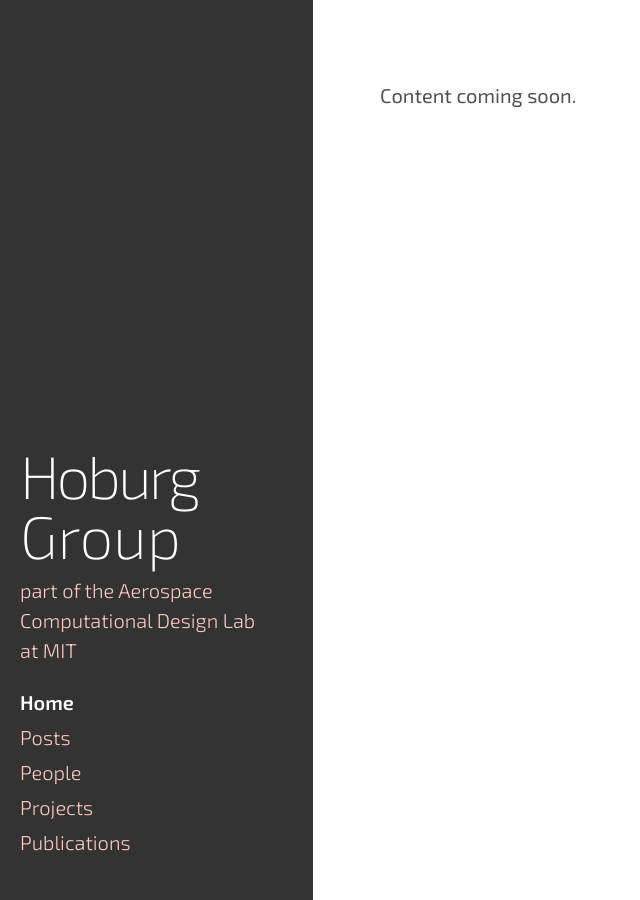
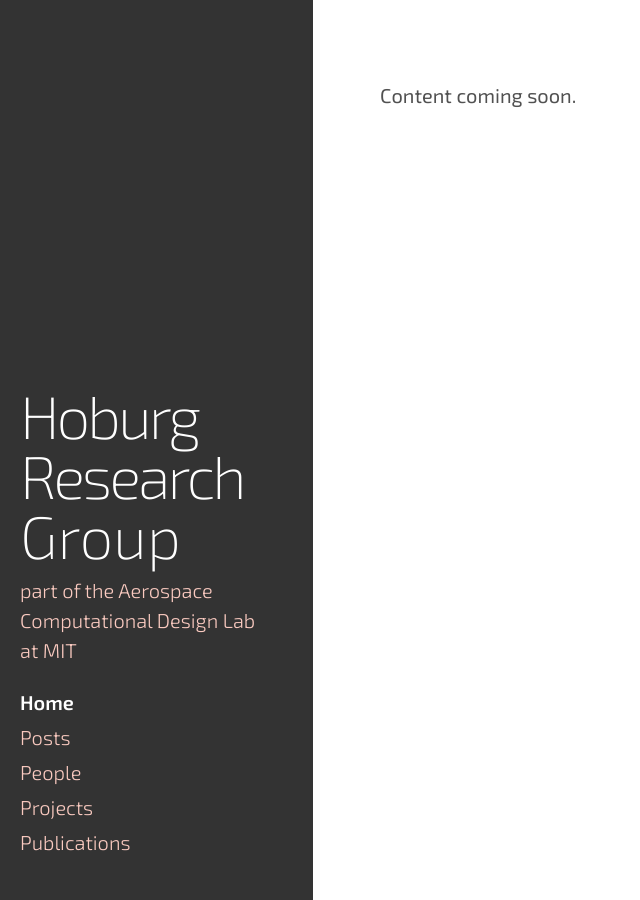
Before and after one commit to convexengineering/convexengineering.github.io, a Jekyll site: the page built from index.md, in a window 1280 px wide. Shown: the whole page, without its empty margins (0-640 px from the left). Built offline with Jekyll 4.4.1, drawn with Linux system fonts in a browser that asks for light colours; Markdown is read by kramdown in place of the engine named in the settings.

Commit message:
group name 2

```diff
--- a/_includes/sidebar.html
+++ b/_includes/sidebar.html
@@ -4,6 +4,7 @@
       <h1>
         <a href="{{ site.baseurl }}" style="color: white;">
             <span style="font-weight: 200;letter-spacing: -0.15rem;">Hoburg</span>
+            <span style="font-weight: 200;letter-spacing: -0.15rem;">Research</span>
             <span style="font-weight: 200;">                         Group</span>
         </a>
       </h1>
```
